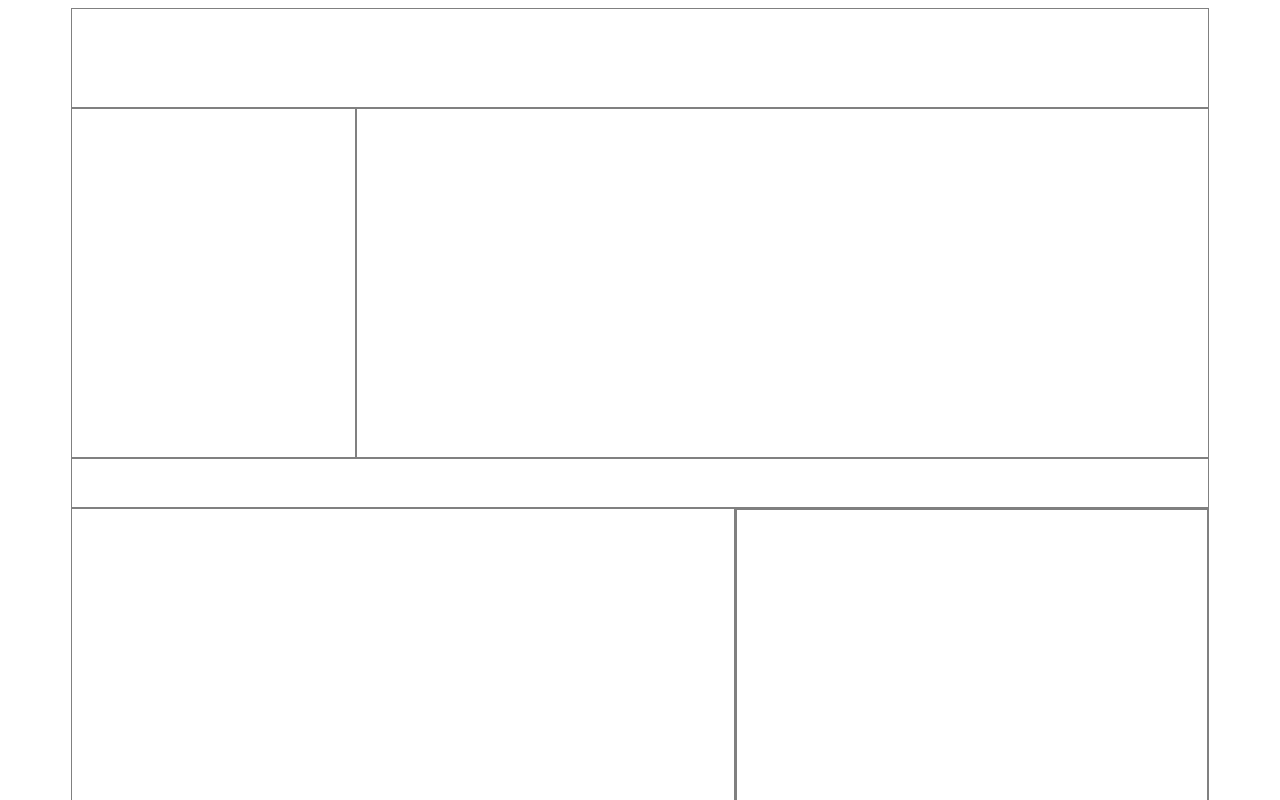
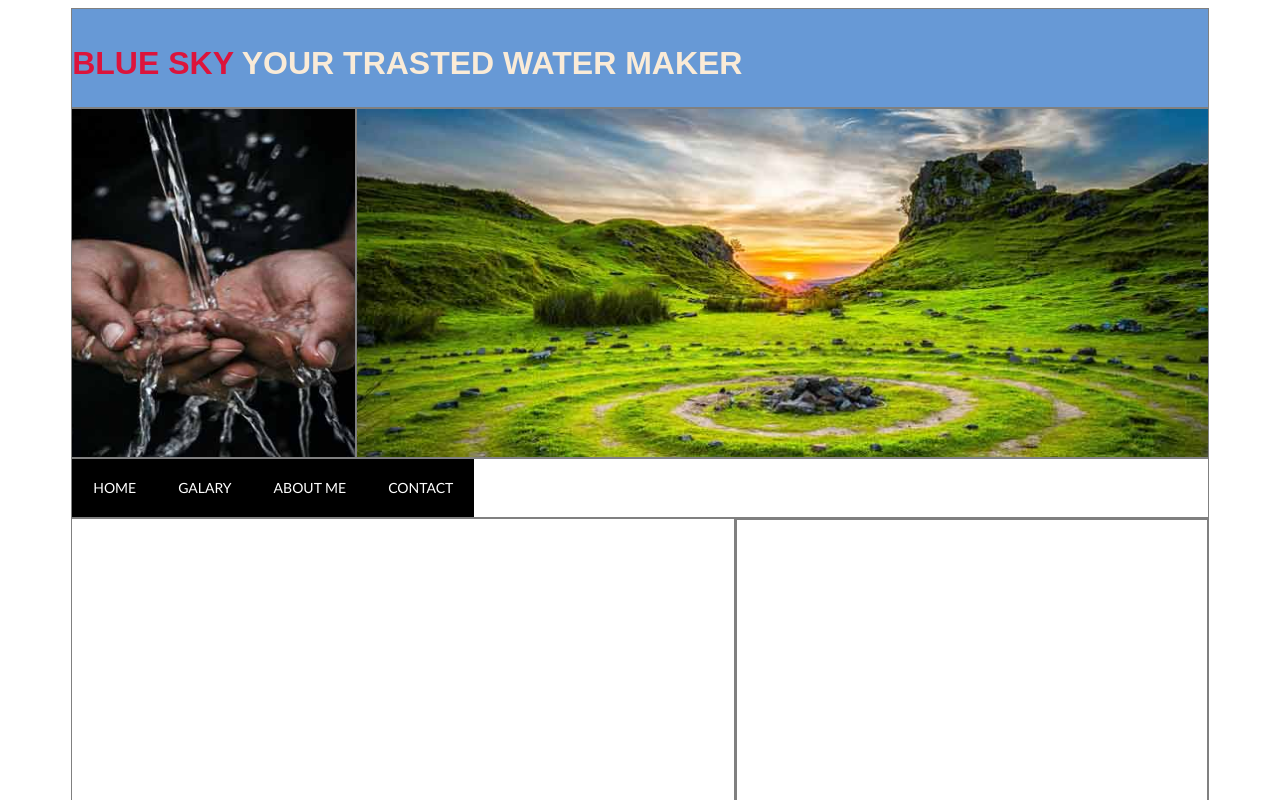
Before and after one commit to smanisrahman/php-71, a plain HTML site: page index.html in a window 1280 px wide. Shown: the top 800 px of the page. Drawn offline with Linux system fonts and the light colour scheme.

Commit message:
Restore the file

```diff
--- a/css/style.css
+++ b/css/style.css
@@ -1,39 +1,155 @@
-.col-1{width: 8.33%;}
-.col-2{width: 16.66%;}
-.col-3{width: 25%;}
-.col-4{width: 33.33%;}
-.col-5{width: 41.66%;}
-.col-6{width: 50%;}
-.col-7{width: 58.33%;}
-.col-8{width: 66.66%;}
-.col-9{width: 75%;}
-.col-10{width: 83.33%;}
-.col-11{width: 91.66%;}
-.col-12{width: 100%;}
-
-
-[class*='col-']{
-    float: left;
-    border: 1px solid gray;
+* {
     box-sizing: border-box;
 }
 
-.row:after{
+.col-1 {
+    width: 8.33%;
+}
+
+.col-2 {
+    width: 16.66%;
+}
+
+.col-3 {
+    width: 25%;
+}
+
+.col-4 {
+    width: 33.33%;
+}
+
+.col-5 {
+    width: 41.66%;
+}
+
+.col-6 {
+    width: 50%;
+}
+
+.col-7 {
+    width: 58.33%;
+}
+
+.col-8 {
+    width: 66.66%;
+}
+
+.col-9 {
+    width: 75%;
+}
+
+.col-10 {
+    width: 83.33%;
+}
+
+.col-11 {
+    width: 91.66%;
+}
+
+.col-12 {
+    width: 100%;
+}
+
+
+[class*='col-'] {
+    float: left;
+    border: 1px solid gray;
+}
+
+.row:after {
     content: '';
     clear: both;
     display: block;
 }
 
-.wrapper{
+.wrapper {
     width: 90%;
     height: auto;
-    margin: 0 auto ;
+    margin: 0 auto;
 }
 
-.slogan-height{height: 100px;}
-.header-height{height: 350px;}
-.menu-height{height: 50px;}
-.content-height{height: 600px;}
-.side-content-height{height: 299px;}
-.big-footer-height{height: 300px;}
-.footer-height{height: 40px;}
+.slogan-height {
+    height: 100px;
+}
+
+.header-height {
+    height: 350px;
+}
+
+.menu-height {
+    height: 60px;
+}
+
+.content-height {
+    height: 600px;
+}
+
+.side-content-height {
+    height: 299px;
+}
+
+.big-footer-height {
+    height: 300px;
+}
+
+.footer-height {
+    height: 40px;
+}
+
+.slogan {
+    background-color: #6799D6;
+    font-family: Arial, Helvetica, sans-serif;
+    font-weight: 500;
+    text-transform: uppercase;
+    color: antiquewhite;
+    padding-top: 15px;
+
+}
+
+.half-header{
+    background-image: url(../images/water.jpg);
+    background-position: center;
+    background-size: cover;
+}
+
+.rename {
+    color: crimson;
+}
+
+.full-header{
+    background-image: url(../images/hill.jpg);
+    background-position: center;
+    background-size: cover;
+}
+/* nav{
+    margin-left: 50px;
+} */
+
+.main-menu {
+    margin: 0;
+    padding: 0;
+}
+
+.main-menu li {
+    list-style: none;
+    float:left;
+    line-height: 56px;
+}
+
+.main-menu li a {
+    background-color:#000;
+    text-decoration: none;
+    font-size: 14px;
+    font-family: 'Trebuchet MS', 'Lucida Sans Unicode', 'Lucida Grande', 'Lucida Sans', Arial, sans-serif;
+    color: #fff ;
+    text-transform: uppercase;
+    padding: 0 20px;
+    border: 1px solid black;
+    display: block;
+    transition: 0.5s;
+}
+.main-menu li a:hover{
+    background-color: #B7AA75;
+    color: rgb(219, 27, 27);
+    border-radius: 3px;
+}
--- a/index.html
+++ b/index.html
@@ -10,14 +10,27 @@
 <body>
     <div class="wrapper">
         <div class="row">
-            <div class="col-12 slogan-height"></div>
+            <div class="col-12 slogan-height slogan">
+                <h1><span class="rename">Blue sky</span> Your trasted water maker</h1>
+            </div>
         </div>
         <div class="row">
-            <div class="col-3 header-height"></div>
-            <div class="col-9 header-height"></div>
+            <div class="col-3 header-height half-header">
+
+            </div>
+            <div class="col-9 header-height full-header"></div>
         </div>
         <div class="row">
-            <div class="col-12 menu-height"></div>
+            <div class="col-12 menu-height">
+                <nav>
+                    <ul class="main-menu">
+                        <li><a href="">Home</a></li>
+                        <li><a href="">Galary</a></li>
+                        <li><a href="">About Me</a></li>
+                        <li><a href="">Contact</a></li>
+                    </ul>
+                </nav>
+            </div>
         </div>
         <div class="row">
             <div class="col-7 content-height"></div>
```
Also changed, not shown: images/hill.jpg (added), images/water.jpg (added).
